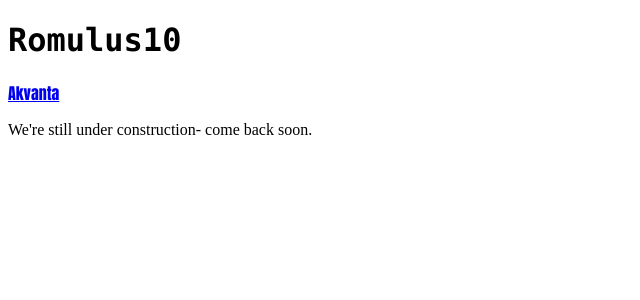
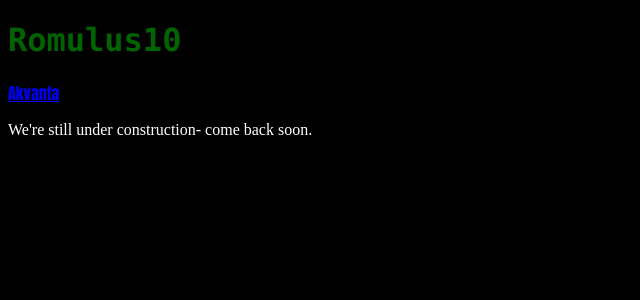
Before and after one commit to Romulus10/Romulus10.github.io, a PHP site: page / in a window 1280 px wide. Shown: the top 300 px of the page, without its empty margins (0-640 px from the left). Run offline with PHP 8.4, Linux system fonts and the light colour scheme.

Commit message:
NOW it works.

```diff
--- a/page.css
+++ b/page.css
@@ -1,14 +1,14 @@
 nav {
     font-family: "Impact", Charcoal, sans-serif;
-    color: "green";
+    color: green;
 }
 
 h1 {
     font-family: "Lucida Console", Monaco, monospace;
-    color: "darkgreen";
+    color: darkgreen;
 }
 
 body {
-    color: "white";
-    background-color: "black";
+    color: white;
+    background-color: black;
 }
```
